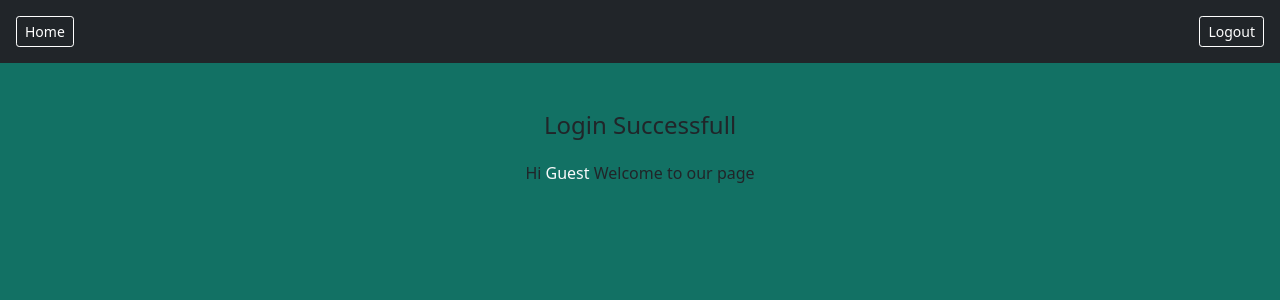
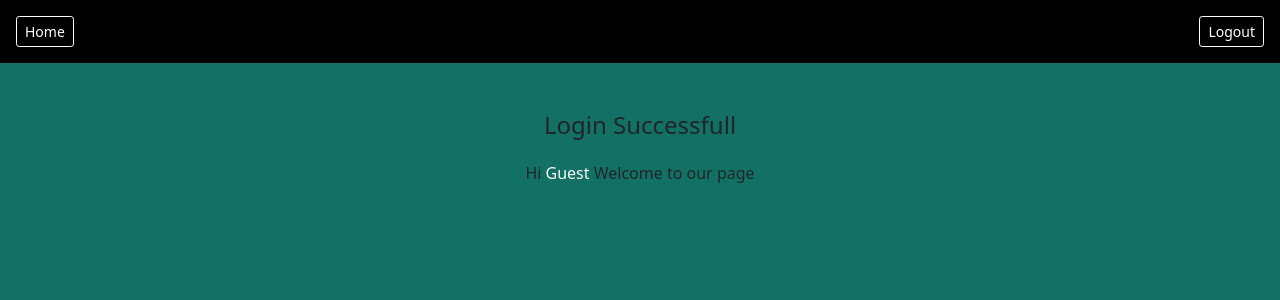
Before and after one commit to saravzizo/Django-Web-Chat-Application, a Django app: page /success/ in a window 1280 px wide. Shown: the top 300 px of the page. Run offline with Django 4.2, Linux system fonts and the light colour scheme.

Commit message:
final eod all design

```diff
--- a/App/static/index.css
+++ b/App/static/index.css
@@ -17,3 +17,7 @@
 {
     border: 1px groove #127164;
 }
+.nav-bg
+{
+    background-color: black;
+}
--- a/App/templates/home.html
+++ b/App/templates/home.html
@@ -11,7 +11,7 @@
 </head>
 
 <body style="background-color:  #127164;">
-    <div class="bg-dark d-flex justify-content-start p-3">
+    <div class="nav-bg d-flex justify-content-start p-3">
         <span class="flex-grow-1"></span>
         <a class="btn btn-sm btn-outline-danger text-decoration-none mx-2" href="/register">Register</a>
         <a class="btn btn-sm btn-outline-danger text-decoration-none " href="/login">Login</a>
--- a/App/templates/login.html
+++ b/App/templates/login.html
@@ -11,7 +11,7 @@
 </head>
 
 <body class="bg">
-    <div class="bg-dark d-flex justify-content-end p-3">
+    <div class="nav-bg d-flex justify-content-end p-3">
         <a class="btn btn-sm btn-outline-danger text-decoration-none " href="/">Home</a>
         <span class="flex-grow-1"></span>
         <a class="btn btn-sm btn-outline-danger text-decoration-none" href="/register">Register</a>
@@ -44,7 +44,7 @@
     {% load static %}
     <img src="{% static '/login-img.png' %}" class=" d-none d-lg-block img-fluid" style="float: right;" alt="Responsive image">
     </div>
-    <div class="bg-dark p-2 fixed-bottom ">
+    <div class="nav-bg p-2 fixed-bottom ">
         <!-- <a class="btn btn-sm btn-outline-danger text-decoration-none " href="/">Home</a> -->
      <p class="text-light text-center m-0">Contact @Noordeen</p>
     </div>
--- a/App/templates/register.html
+++ b/App/templates/register.html
@@ -15,7 +15,7 @@
 </head>
 
 <body class="bg">
-    <div class="bg-dark d-flex justify-content-end p-3">
+    <div class="nav-bg d-flex justify-content-end p-3">
         <a class="btn btn-sm btn-outline-danger text-decoration-none " href="/">Home</a>
         <span class="flex-grow-1"></span>
         <a class="btn btn-sm btn-outline-danger text-decoration-none " href="/login">Login</a>
@@ -90,7 +90,7 @@
         <!-- </div> -->
     </div>
 
-    <div class="bg-dark p-2 fixed-bottom ">
+    <div class="nav-bg p-2 fixed-bottom ">
         <!-- <a class="btn btn-sm btn-outline-danger text-decoration-none " href="/">Home</a> -->
      <p class="text-light m-0 text-center">Contact @Noordeen</p>
     </div>
--- a/App/templates/success.html
+++ b/App/templates/success.html
@@ -13,7 +13,7 @@
 </head>
 
 <body style="background-color:  #127164;">
-    <div class="bg-dark d-flex justify-content-end p-3">
+    <div class="nav-bg d-flex justify-content-end p-3">
         <a class="btn btn-sm btn-outline-danger text-decoration-none " href="/">Home</a>
         <span class="flex-grow-1"></span>
         <a class="btn btn-sm btn-outline-danger text-decoration-none " href="{% url 'logout' %}">Logout</a>
```
Also changed, not shown: db.sqlite3.
